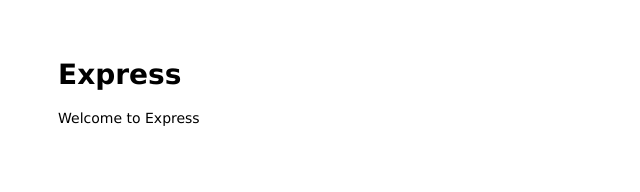
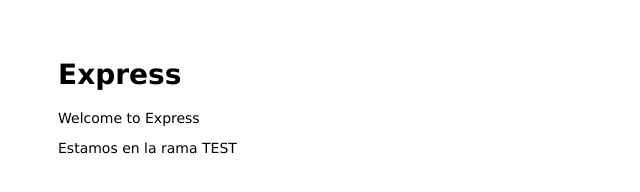
Before and after one commit to julian-gil-prado/Proyecto-Backend-TT, a website: page public/index.html in a window 1280 px wide. Shown: the whole page, without its empty margins (0-640 px from the left). Drawn offline with Linux system fonts and the light colour scheme.

Commit message:
Se agrego un parrafo al index

```diff
--- a/public/index.html
+++ b/public/index.html
@@ -8,6 +8,7 @@
 <body>
   <h1>Express</h1>
   <p>Welcome to Express</p>
+  <p>Estamos en la rama TEST</p>
 </body>
 
 </html>
```
